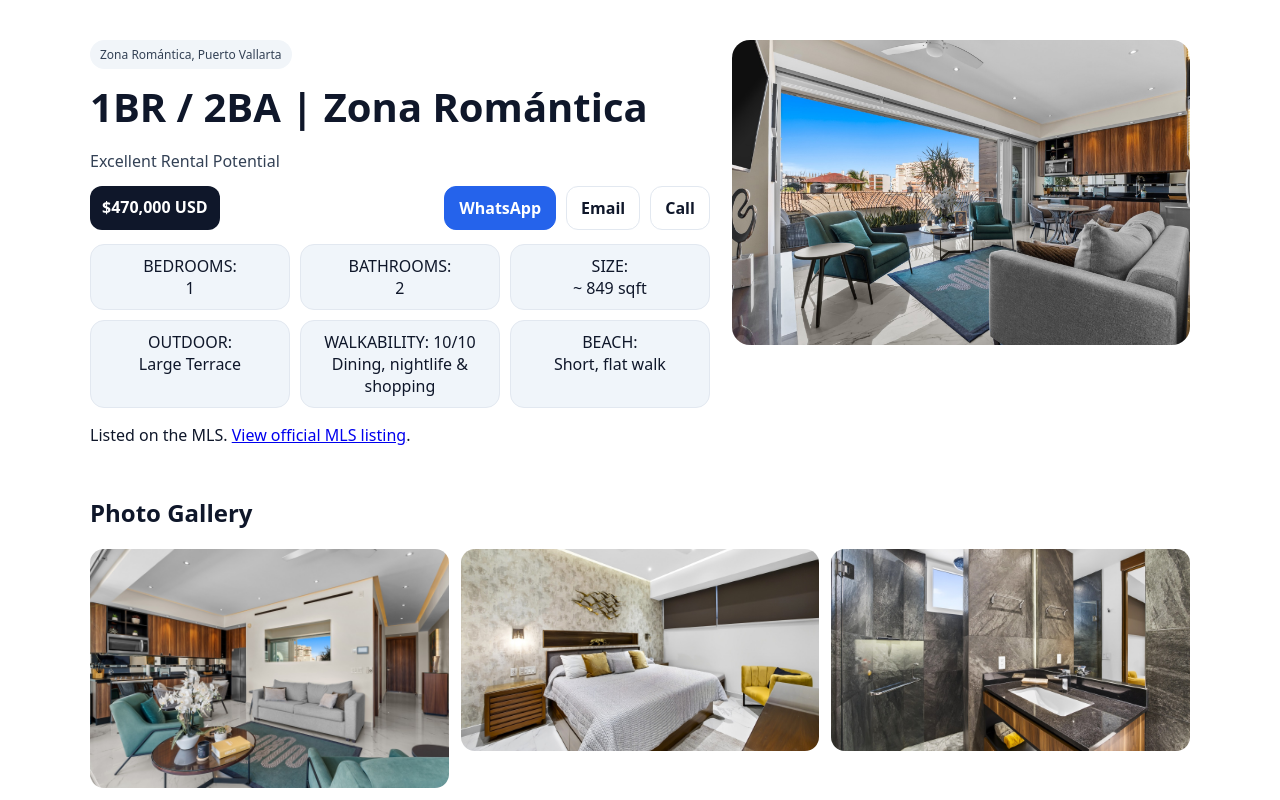
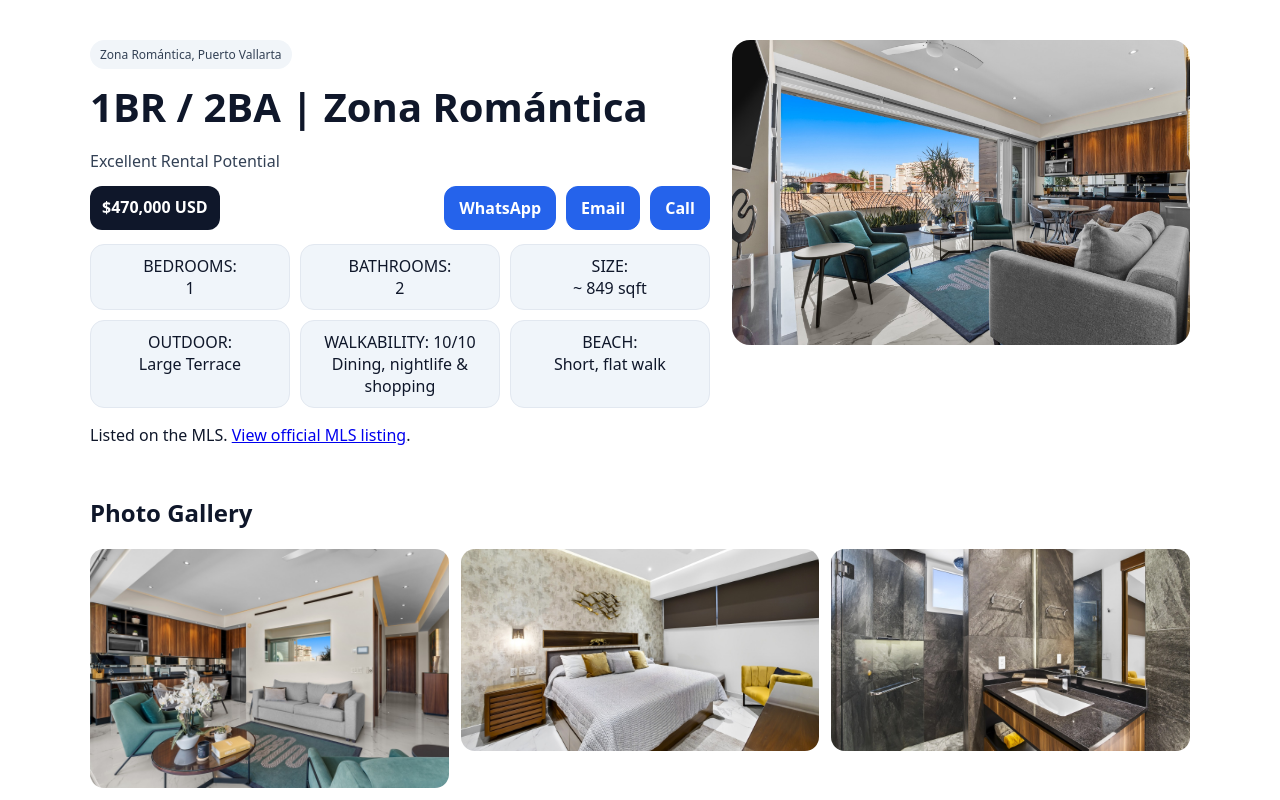
Before and after one commit to grdino/listings-gr, a Next.js app: page /listings/zr-1br-terrace-unit-a in a window 1280 px wide. Shown: the top 800 px of the page. Built offline with nearby package versions, Linux system fonts and the light colour scheme.

Commit message:
Update [slug].js

```diff
--- a/pages/listings/[slug].js
+++ b/pages/listings/[slug].js
@@ -66,11 +66,11 @@ export default function ListingPage({ listing }) {
                 >
                   WhatsApp
                 </a>
-                <a className="btn" href={mailtoLink}>
+                <a className="btn primary" href={mailtoLink}>
                   Email
                 </a>
                 <a
-                  className="btn"
+                  className="btn primary"
                   href={`tel:${phoneNumber.replace(/[^\d+]/g, "")}`}
                 >
                   Call
```
